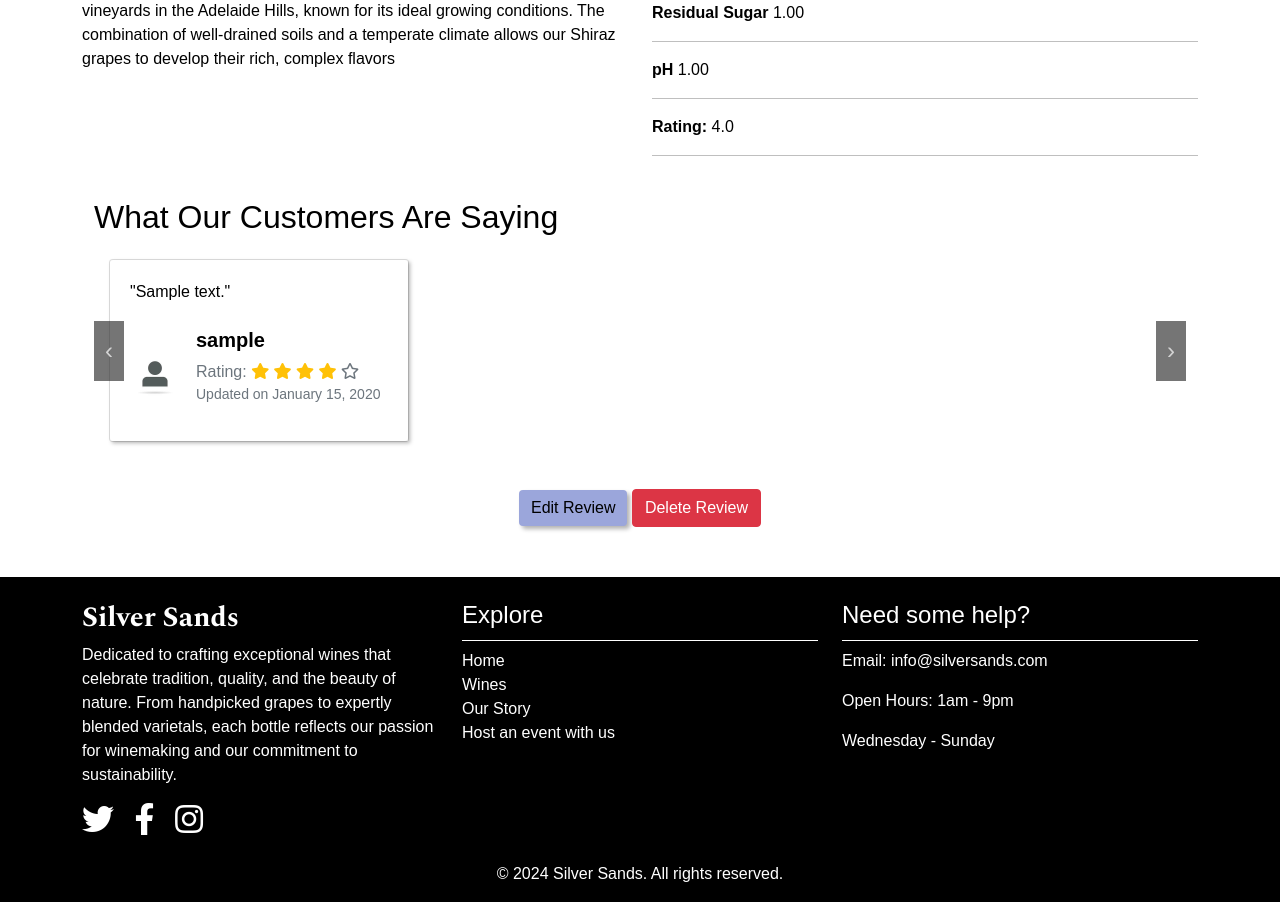
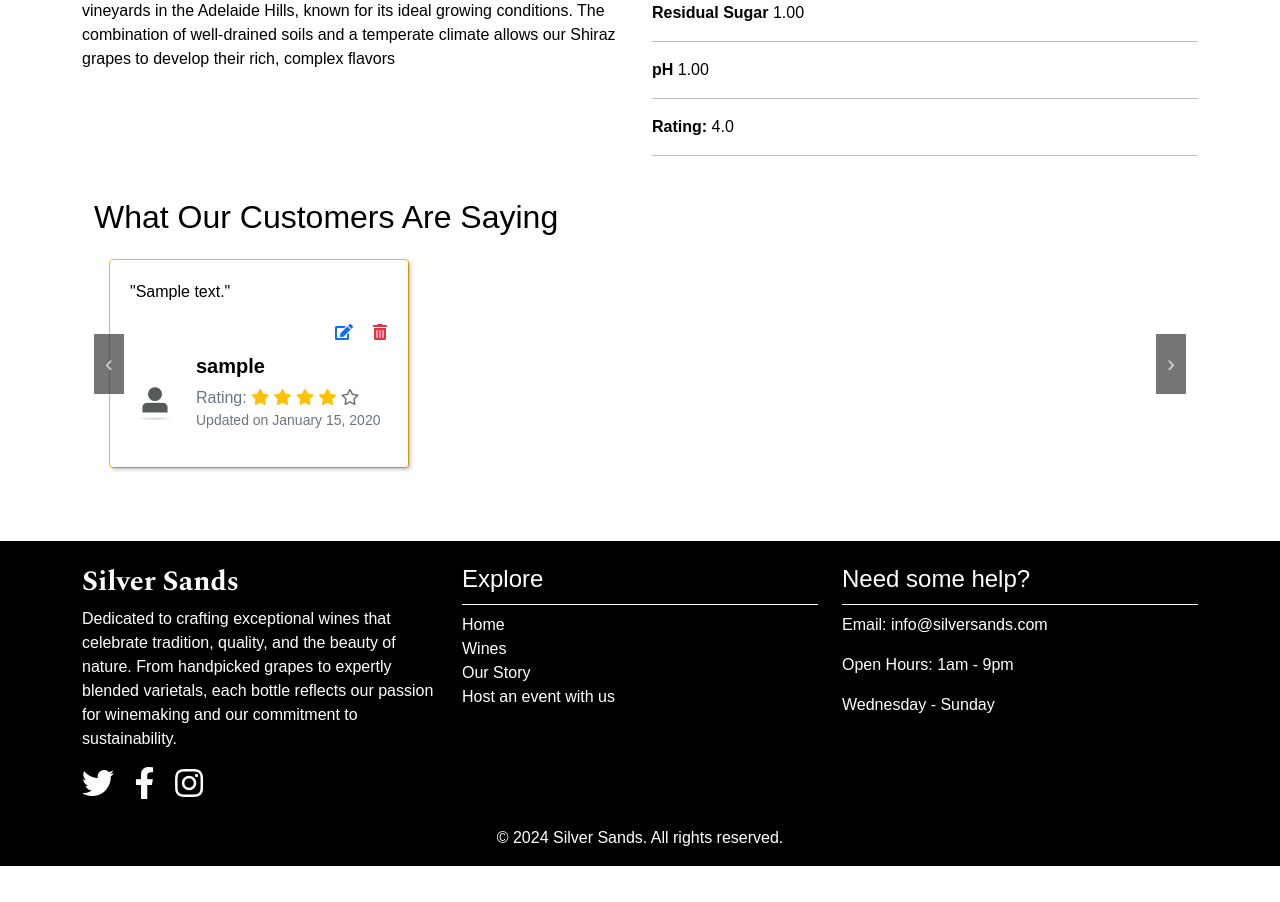
Before and after one commit to AlvaLind/project-5-silver-sands, a Django app: page /products/1/ in a window 1280 px wide. Shown: the part 980-1882 px from the top of the page. After the commit the page ends 1846 px from the top, so only its background shows below. Run offline with Django 5.2, Linux system fonts and the light colour scheme; a user stored in the database is signed in; tables that the repository leaves empty hold one stand-in row (values such as "Sample post"); some libraries are stand-ins or nearby versions.

Commit message:
Move review edit and delete buttons inside users comment card

```diff
--- a/products/templates/product_details.html
+++ b/products/templates/product_details.html
@@ -113,10 +113,31 @@
                             {% endif %}
                             <!-- Card display for each product-->
                             {% for review in reviews %}
-                            <div class="card d-flex">
+                            <div class="card d-flex {% if review.user == user %} border border-warning {% endif %}">
                                 <div class="card-body">
                                     <!-- Review text -->
                                     <p class="card-text">"{{ review.comment }}"</p>
+
+                                    <!-- Edit/Delete Icons if the review belongs to the current user -->
+                                    {% if review.user == user %}
+                                    <div class="icon-buttons">
+                                        <!-- Edit Review Button triggers the edit modal-->
+                                        <button type="button" class="btn btn-link text-primary p-0"
+                                                data-bs-toggle="modal"
+                                                data-bs-target="#addReviewModal"
+                                                onclick="fillReviewForm('{{ review.rating }}', '{{ review.comment }}', '{{ review.id }}', '{{ wine.id }}')">
+                                            <i class="fas fa-edit"></i>
+                                        </button>
+
+                                        <!-- Delete Review Button triggers the delete modal-->
+                                        <button type="button" class="btn btn-link text-danger p-0 ms-2"
+                                                data-bs-toggle="modal"
+                                                data-bs-target="#deleteReviewModal"
+                                                onclick="setDeleteReviewAction('{{ wine.id }}', '{{ review.id }}')">
+                                            <i class="fas fa-trash-alt"></i>
+                                        </button>
+                                    </div>
+                                    {% endif %}
 
                                     <!-- User info and rating -->
                                     <div class="review-card-footer d-flex align-items-center pt-2">
@@ -152,39 +173,15 @@
                             <!-- Right Arrow -->
                             <div class="review-arrow right" onclick="scrollReviews('right')">&#8250;</div>
                         {% endif %}
-
-
                     </div>
                 </div>
             </div>
 
             <div class="container-fluid mt-3 mb-3">
-                <!-- Button to trigger modal -->
                 {% if user.is_authenticated %}
-                    {% if existing_review %}
+                    {% if not existing_review %}
                         <div class="text-center mb-4">
-                        <!-- Edit Review Button triggers the edit modal-->
-                        <button type="button" class="btn btn-primary edit-review-button"
-                                data-review-id="{{ existing_review.id }}"
-                                data-review-rating="{{ existing_review.rating }}"
-                                data-review-comment="{{ existing_review.comment }}"
-                                data-wine-id="{{ wine.id }}"
-                                data-bs-toggle="modal"
-                                data-bs-target="#addReviewModal"
-                                onclick="fillReviewForm('{{ existing_review.rating }}', '{{ existing_review.comment }}', '{{ existing_review.id }}', '{{ wine.id }}')">
-                            Edit Review
-                        </button>
-                        <!-- Delete button triggers the delete modal -->
-                        <button type="button" class="btn btn-danger"
-                                data-bs-toggle="modal"
-                                data-bs-target="#deleteReviewModal"
-                                onclick="setDeleteReviewAction('{{ wine.id }}', '{{ existing_review.id }}')">
-                            Delete Review
-                        </button>
-                    </div>
-                    {% else %}
-                    <div class="text-center mb-4">
-                        <!-- Add Review Button -->
+                            <!-- Button to trigger the review modal -->
                             <button type="button" class="btn btn-primary" data-bs-toggle="modal" data-bs-target="#addReviewModal">
                                 Add Your Own Review
                             </button>
--- a/static/css/styles.css
+++ b/static/css/styles.css
@@ -276,6 +276,7 @@ footer a:hover {
     display: flex;
     flex-direction: column; /* Stack children vertically */
     min-width: 300px;
+    max-width: 350px;
     height: 100%; /* Ensure full height if inside a container with height */
 }
 
@@ -285,6 +286,12 @@ footer a:hover {
     flex: 1;
     padding: 20px;
     box-shadow: 2px 2px 4px rgba(0, 0, 0, 0.3);
+}
+
+.icon-buttons {
+    display: flex; /* Arrange buttons in a row */
+    gap: 10px; /* Space between buttons */
+    justify-content: flex-end; /* Align to the right */
 }
 
 .review-card-footer {
```
Lines whose indentation alone changed are shown as unchanged.
